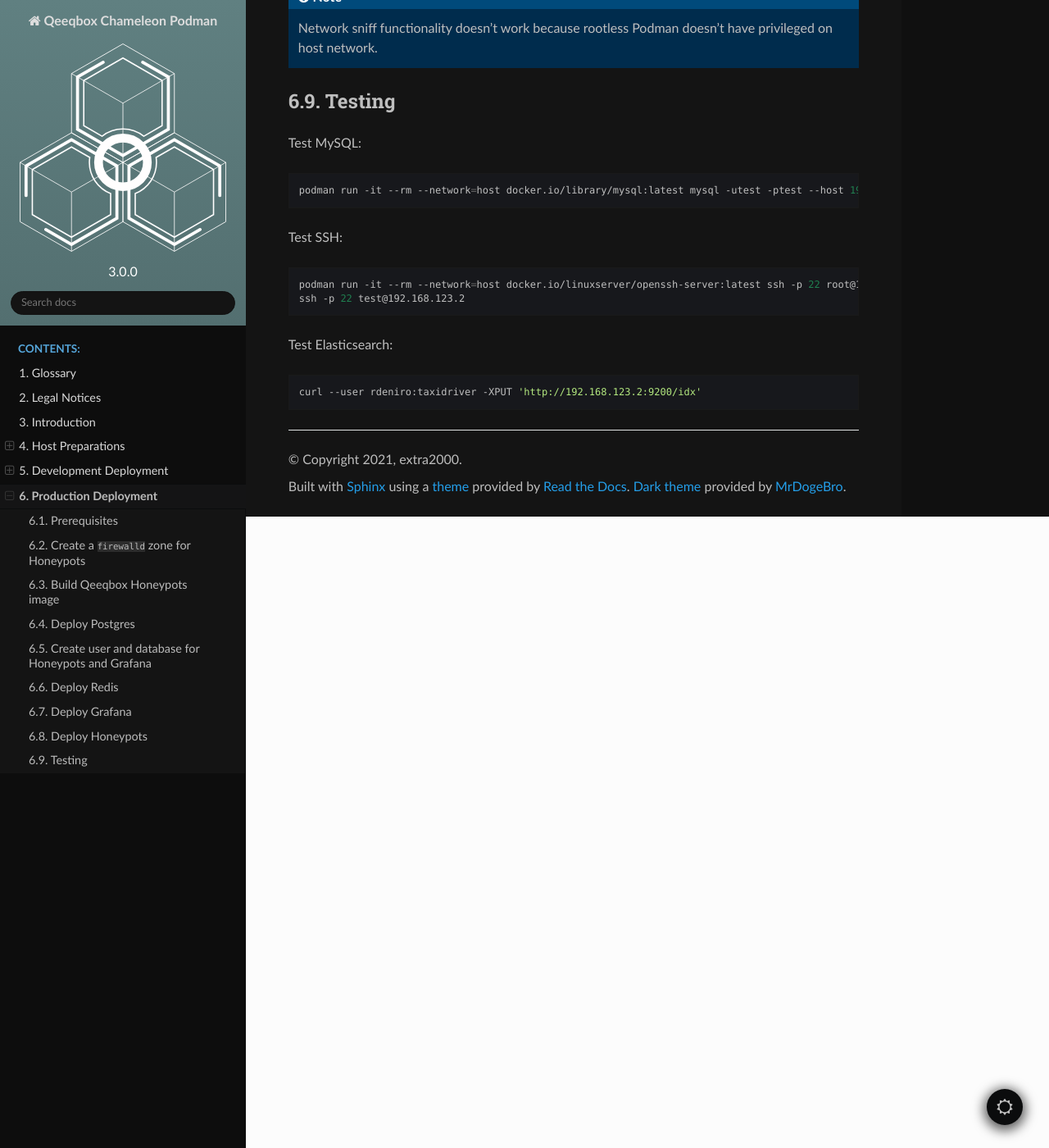
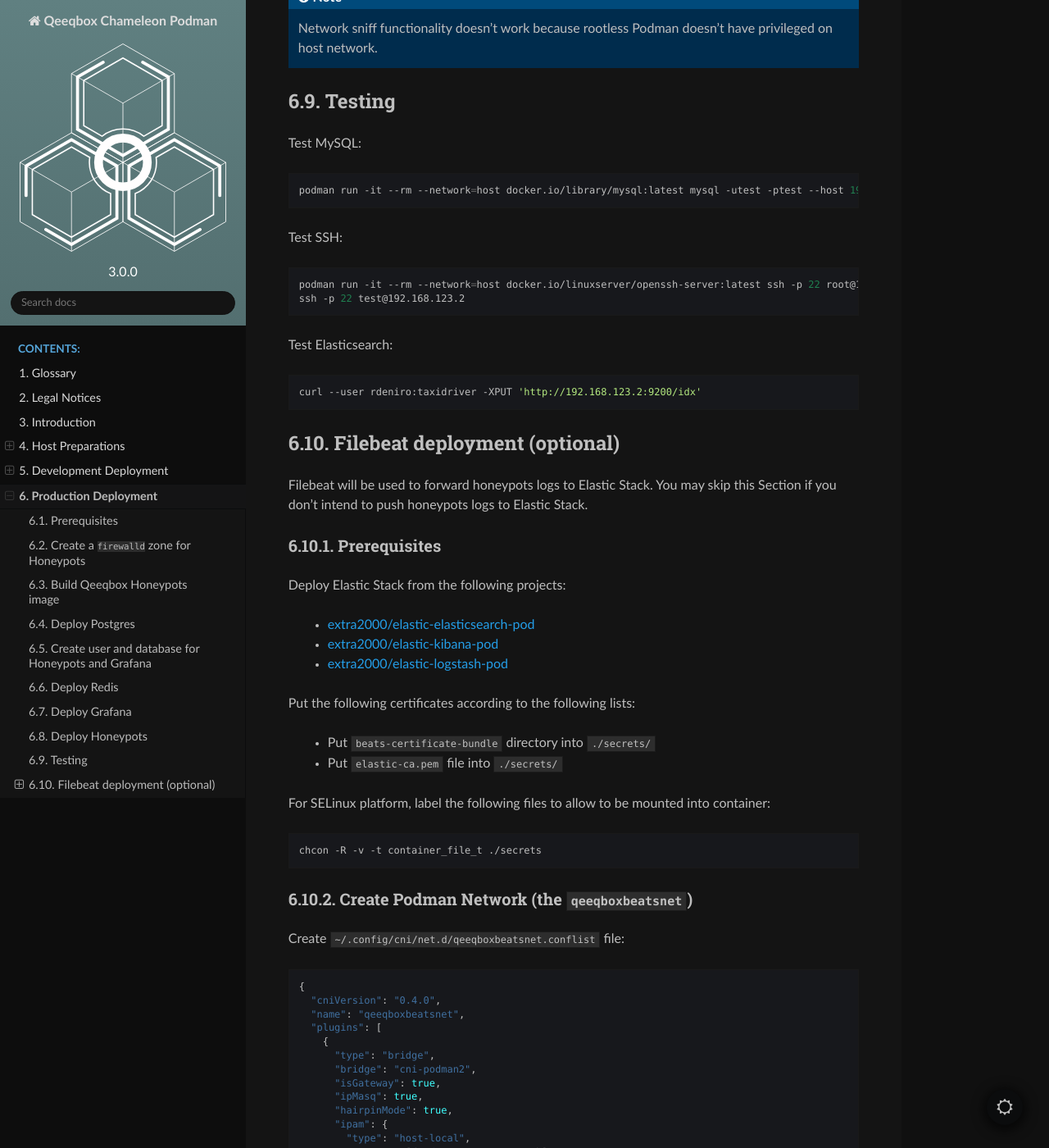
Before and after one commit to extra2000/qeeqbox-chameleon-podman, a Sphinx documentation site: the page built from docs/source/deployment_production.rst, in a window 1280 px wide and 1400 px high, scrolled down 6608 px. Shown: the whole window at 82% size. Built offline with Sphinx 7.4.7 and the Read the Docs theme 2.0.0, drawn with Linux system fonts in a browser that asks for light colours; some of the changed text lies outside the part shown.

Commit message:
docs(deployment-production): add instructions to deploy Filebeat

```diff
--- a/docs/source/deployment_production.rst
+++ b/docs/source/deployment_production.rst
@@ -351,3 +351,149 @@
 .. code-block:: bash
 
     curl --user rdeniro:taxidriver -XPUT 'http://192.168.123.2:9200/idx'
+
+Filebeat deployment (optional)
+------------------------------
+
+Filebeat will be used to forward honeypots logs to Elastic Stack. You may skip this Section if you don't intend to push honeypots logs to Elastic Stack.
+
+Prerequisites
+~~~~~~~~~~~~~
+
+Deploy Elastic Stack from the following projects:
+
+    * `extra2000/elastic-elasticsearch-pod`_
+    * `extra2000/elastic-kibana-pod`_
+    * `extra2000/elastic-logstash-pod`_
+
+.. _extra2000/elastic-elasticsearch-pod: https://github.com/extra2000/elastic-elasticsearch-pod
+
+.. _extra2000/elastic-kibana-pod: https://github.com/extra2000/elastic-kibana-pod
+
+.. _extra2000/elastic-logstash-pod: https://github.com/extra2000/elastic-logstash-pod
+
+Put the following certificates according to the following lists:
+
+    * Put ``beats-certificate-bundle`` directory into ``./secrets/``
+    * Put ``elastic-ca.pem`` file into ``./secrets/``
+
+For SELinux platform, label the following files to allow to be mounted into container:
+
+.. code-block:: bash
+
+    chcon -R -v -t container_file_t ./secrets
+
+Create Podman Network (the ``qeeqboxbeatsnet``)
+~~~~~~~~~~~~~~~~~~~~~~~~~~~~~~~~~~~~~~~~~~~~~~~
+
+Create ``~/.config/cni/net.d/qeeqboxbeatsnet.conflist`` file:
+
+.. code-block:: yaml
+
+    {
+      "cniVersion": "0.4.0",
+      "name": "qeeqboxbeatsnet",
+      "plugins": [
+        {
+          "type": "bridge",
+          "bridge": "cni-podman2",
+          "isGateway": true,
+          "ipMasq": true,
+          "hairpinMode": true,
+          "ipam": {
+            "type": "host-local",
+            "routes": [{ "dst": "0.0.0.0/0" }],
+            "ranges": [
+              [
+                {
+                  "subnet": "192.168.126.0/24",
+                  "gateway": "192.168.126.1"
+                }
+              ]
+            ]
+          }
+        },
+        {
+          "type": "portmap",
+          "capabilities": {
+            "portMappings": true
+          }
+        },
+        {
+          "type": "firewall"
+        },
+        {
+          "type": "tuning"
+        },
+        {
+          "type": "dnsname",
+          "domainName": "qeeqboxbeatsnet"
+        }
+      ]
+    }
+
+.. note::
+
+    If ``~/.config/cni/net.d/`` does not exists, create the directory using ``sudo mkdir -pv ~/.config/cni/net.d/``.
+
+.. warning::
+
+    Rename ``cni-podman2`` to ``cni-podman3`` and etc if the name is already used by other Podman deployments. Also make sure to change IP address for ``subnet`` and ``gateway`` if they are already exists in your existing deployments.
+
+Deploy Filebeat
+~~~~~~~~~~~~~~~
+
+From the project root directory, ``cd`` into ``deployment/production/filebeat``:
+
+.. code-block:: bash
+
+    cd deployment/production/filebeat
+
+Create config files:
+
+.. code-block:: bash
+
+    cp -v configmaps/qeeqbox-chameleon-filebeat.yaml{.example,}
+    cp -v configs/filebeat.yml{.example,}
+    chmod go-w configs/filebeat.yml
+
+.. note::
+
+    Make sure to change the following configs in ``./configs/filebeat.yml``:
+
+        * ``output.logstash.hosts``
+        * ``monitoring.cluster_uuid``
+        * ``monitoring.elasticsearch.hosts``
+        * ``monitoring.elasticsearch.username``
+        * ``monitoring.elasticsearch.password``
+        * ``exclude_lines."'ip': '192.168.123.2'"``
+
+Create pod file:
+
+.. code-block:: bash
+
+    cp -v qeeqbox-chameleon-filebeat-pod.yaml{.example,}
+
+For SELinux platform, label the following files to allow to be mounted into container:
+
+.. code-block:: bash
+
+    chcon -R -v -t container_file_t ./configs
+
+Load SELinux security policy:
+
+.. code-block:: bash
+
+    sudo semodule -i selinux/qeeqbox_chameleon_filebeat.cil /usr/share/udica/templates/{base_container.cil,net_container.cil}
+
+Verify that the SELinux module exists:
+
+.. code-block:: bash
+
+    sudo semodule --list | grep -e "qeeqbox_chameleon_filebeat"
+
+Deploy Filebeat:
+
+.. code-block:: bash
+
+    podman play kube --network qeeqboxbeatsnet --configmap configmaps/qeeqbox-chameleon-filebeat.yaml --seccomp-profile-root ./seccomp qeeqbox-chameleon-filebeat-pod.yaml
```
